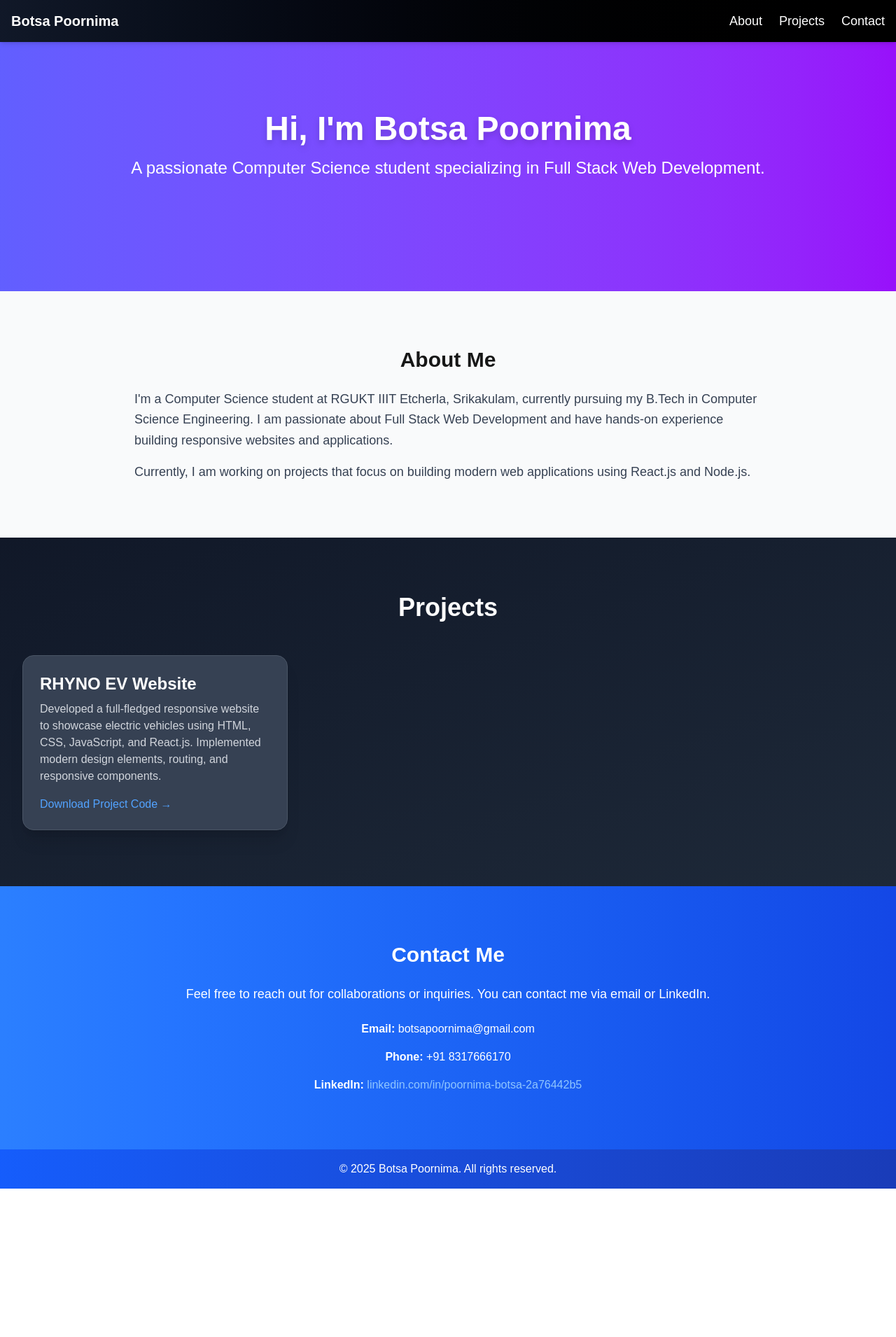
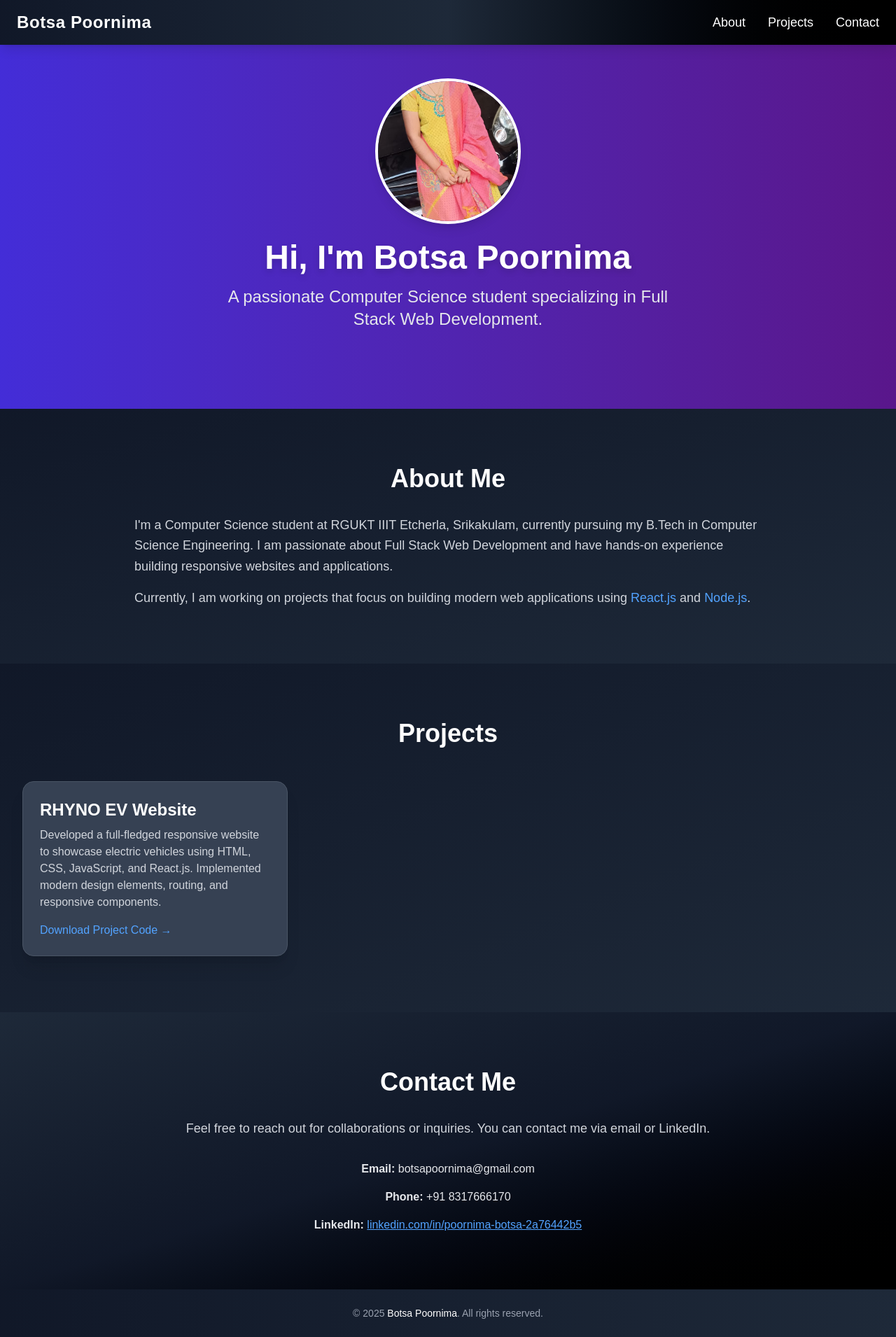
Before and after one commit to poornima-botsa/first-project, a Next.js app: page / in a window 1280 px wide. Shown: the whole page at 70% size. Before the commit the page ends 1698 px from the top, so only its background shows below. Built offline with nearby package versions, Linux system fonts and the light colour scheme.

Commit message:
Updated with profile and background styles

```diff
--- a/components/About.js
+++ b/components/About.js
@@ -1,12 +1,12 @@
 const About = () => (
-    <section id="about" className="py-20 px-8 bg-gray-50">
+    <section id="about" className="py-20 px-8 bg-gradient-to-br from-gray-900 to-gray-800 text-white">
       <div className="container mx-auto max-w-4xl">
-        <h2 className="text-3xl font-semibold mb-6 text-center">About Me</h2>
-        <p className="text-lg leading-relaxed text-gray-700">
+        <h2 className="text-4xl font-bold mb-8 text-center text-white">About Me</h2>
+        <p className="text-lg leading-relaxed text-gray-300">
           I'm a Computer Science student at RGUKT IIIT Etcherla, Srikakulam, currently pursuing my B.Tech in Computer Science Engineering. I am passionate about Full Stack Web Development and have hands-on experience building responsive websites and applications.
         </p>
-        <p className="mt-4 text-lg text-gray-700">
-          Currently, I am working on projects that focus on building modern web applications using React.js and Node.js.
+        <p className="mt-4 text-lg text-gray-300">
+          Currently, I am working on projects that focus on building modern web applications using <span className="text-blue-400">React.js</span> and <span className="text-blue-400">Node.js</span>.
         </p>
       </div>
     </section>
--- a/components/Contact.js
+++ b/components/Contact.js
@@ -1,13 +1,23 @@
 const Contact = () => (
-    <section id="contact" className="py-20 px-8 bg-gradient-to-r from-blue-500 to-blue-700 text-white">
-      <h2 className="text-3xl font-semibold mb-6 text-center">Contact Me</h2>
-      <p className="text-lg text-center mb-6">
+    <section id="contact" className="py-20 px-8 bg-gradient-to-br from-gray-800 via-gray-900 to-black text-white">
+      <h2 className="text-4xl font-bold mb-8 text-center">Contact Me</h2>
+      <p className="text-lg text-center mb-8 text-gray-300">
         Feel free to reach out for collaborations or inquiries. You can contact me via email or LinkedIn.
       </p>
-      <div className="text-center space-y-4">
+      <div className="text-center space-y-4 text-gray-200">
         <p><strong>Email:</strong> botsapoornima@gmail.com</p>
         <p><strong>Phone:</strong> +91 8317666170</p>
-        <p><strong>LinkedIn:</strong> <a href="https://linkedin.com/in/poornima-botsa-2a76442b5" className="text-blue-300 hover:text-blue-500">linkedin.com/in/poornima-botsa-2a76442b5</a></p>
+        <p>
+          <strong>LinkedIn:</strong>{' '}
+          <a
+            href="https://linkedin.com/in/poornima-botsa-2a76442b5"
+            className="text-blue-400 hover:text-blue-300 underline"
+            target="_blank"
+            rel="noopener noreferrer"
+          >
+            linkedin.com/in/poornima-botsa-2a76442b5
+          </a>
+        </p>
       </div>
     </section>
   );
--- a/components/Footer.js
+++ b/components/Footer.js
@@ -1,6 +1,6 @@
 const Footer = () => (
-    <footer className="bg-gradient-to-r from-blue-600 to-blue-800 text-white py-4 text-center">
-      <p>&copy; {new Date().getFullYear()} Botsa Poornima. All rights reserved.</p>
+    <footer className="bg-gradient-to-r from-gray-900 to-gray-800 text-gray-400 py-6 text-center text-sm">
+      <p>&copy; {new Date().getFullYear()} <span className="text-white font-medium">Botsa Poornima</span>. All rights reserved.</p>
     </footer>
   );
 
--- a/components/Hero.js
+++ b/components/Hero.js
@@ -1,7 +1,16 @@
 const Hero = () => (
-    <section className="bg-gradient-to-r from-indigo-500 to-purple-600 text-white text-center py-40">
-      <h2 className="text-5xl font-extrabold mb-4 drop-shadow-lg">Hi, I'm Botsa Poornima</h2>
-      <p className="text-lg md:text-2xl">A passionate Computer Science student specializing in Full Stack Web Development.</p>
+    <section className="bg-gradient-to-r from-indigo-700 to-purple-900 text-white py-28 text-center">
+      <div className="container mx-auto flex flex-col items-center justify-center">
+        <img
+          src="/profile.jpg"
+          alt="Profile of Botsa Poornima"
+          className="w-40 h-40 md:w-52 md:h-52 rounded-full border-4 border-white shadow-lg mb-6 object-cover"
+        />
+        <h2 className="text-5xl font-extrabold mb-4 drop-shadow-lg">Hi, I'm Botsa Poornima</h2>
+        <p className="text-lg md:text-2xl max-w-2xl text-gray-200">
+          A passionate Computer Science student specializing in Full Stack Web Development.
+        </p>
+      </div>
     </section>
   );
 
--- a/components/Navbar.js
+++ b/components/Navbar.js
@@ -1,11 +1,26 @@
 const Navbar = () => (
-    <nav className="bg-gradient-to-r from-gray-900 to-black text-white p-4 shadow-md fixed w-full z-10">
-      <div className="container mx-auto flex justify-between items-center">
-        <h1 className="text-xl font-bold">Botsa Poornima</h1>
-        <div className="space-x-6 text-lg">
-          <a href="#about" className="hover:text-gray-300">About</a>
-          <a href="#projects" className="hover:text-gray-300">Projects</a>
-          <a href="#contact" className="hover:text-gray-300">Contact</a>
+    <nav className="bg-gradient-to-r from-gray-900 via-gray-800 to-black text-white py-4 shadow-lg fixed w-full z-50">
+      <div className="container mx-auto flex justify-between items-center px-6">
+        <h1 className="text-2xl font-extrabold tracking-wide">Botsa Poornima</h1>
+        <div className="space-x-8 text-lg font-medium">
+          <a
+            href="#about"
+            className="hover:text-blue-400 transition duration-300 border-b-2 border-transparent hover:border-blue-400"
+          >
+            About
+          </a>
+          <a
+            href="#projects"
+            className="hover:text-blue-400 transition duration-300 border-b-2 border-transparent hover:border-blue-400"
+          >
+            Projects
+          </a>
+          <a
+            href="#contact"
+            className="hover:text-blue-400 transition duration-300 border-b-2 border-transparent hover:border-blue-400"
+          >
+            Contact
+          </a>
         </div>
       </div>
     </nav>
```
Also changed, not shown: public/profile.jpg (added).
